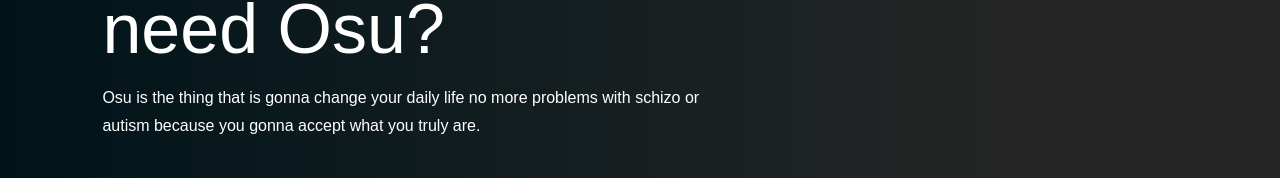
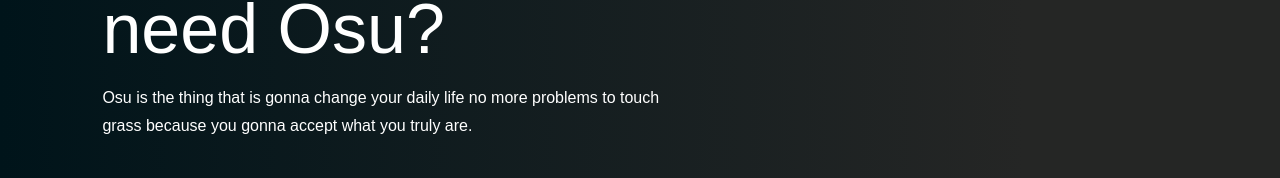
Before and after one commit to MaxsuelViegas/Web-Osu, a plain HTML site: page index.html in a window 1280 px wide. Shown: the part 310-488 px from the top of the page. Drawn offline with Linux system fonts and the light colour scheme.

Commit message:
Update index.html

```diff
--- a/index.html
+++ b/index.html
@@ -19,7 +19,7 @@
         <div class="text-box">
 <h1>Why did you <br> need Osu?</h1>
 <p>Osu is the thing that is gonna change your daily life
-    no more problems with schizo or autism
+    no more problems to touch grass
     because you gonna accept what you truly are.</p>
 <button>Open the game today</button>
  <button>See the community</button>
```
